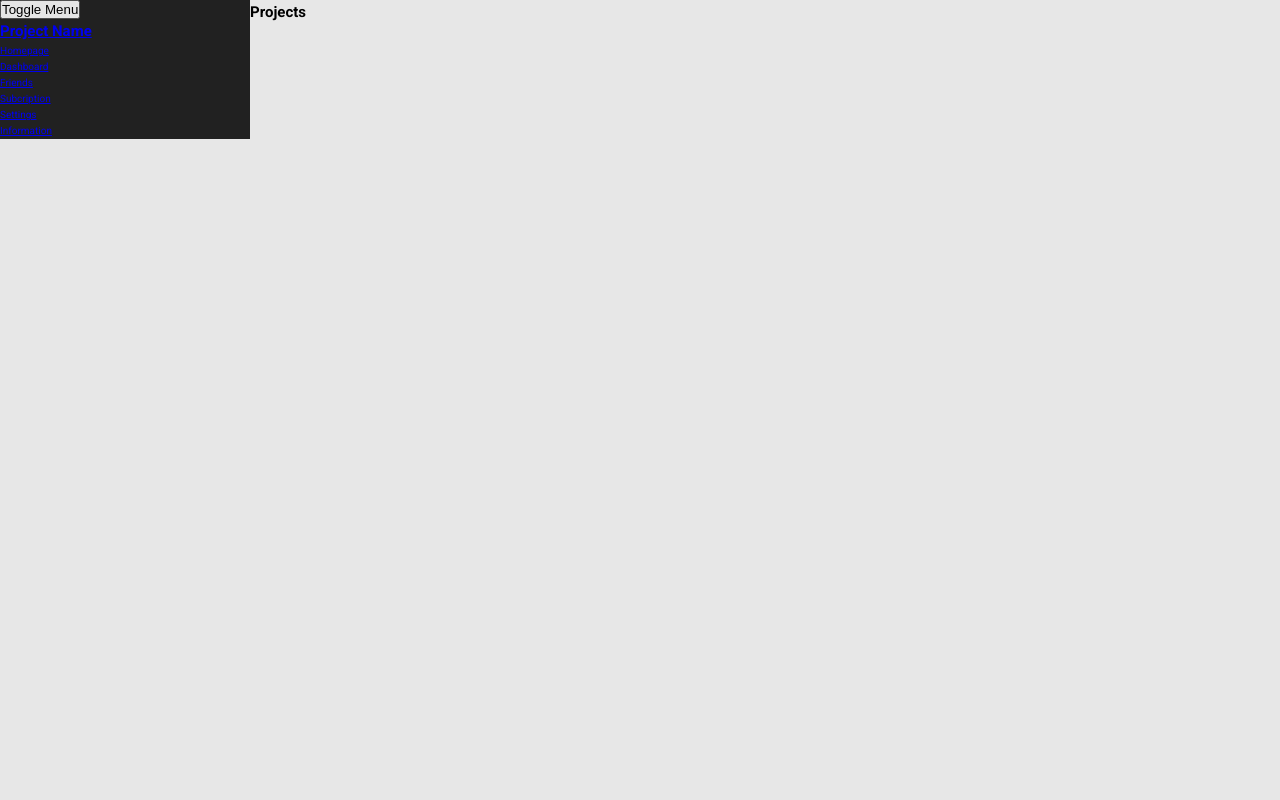
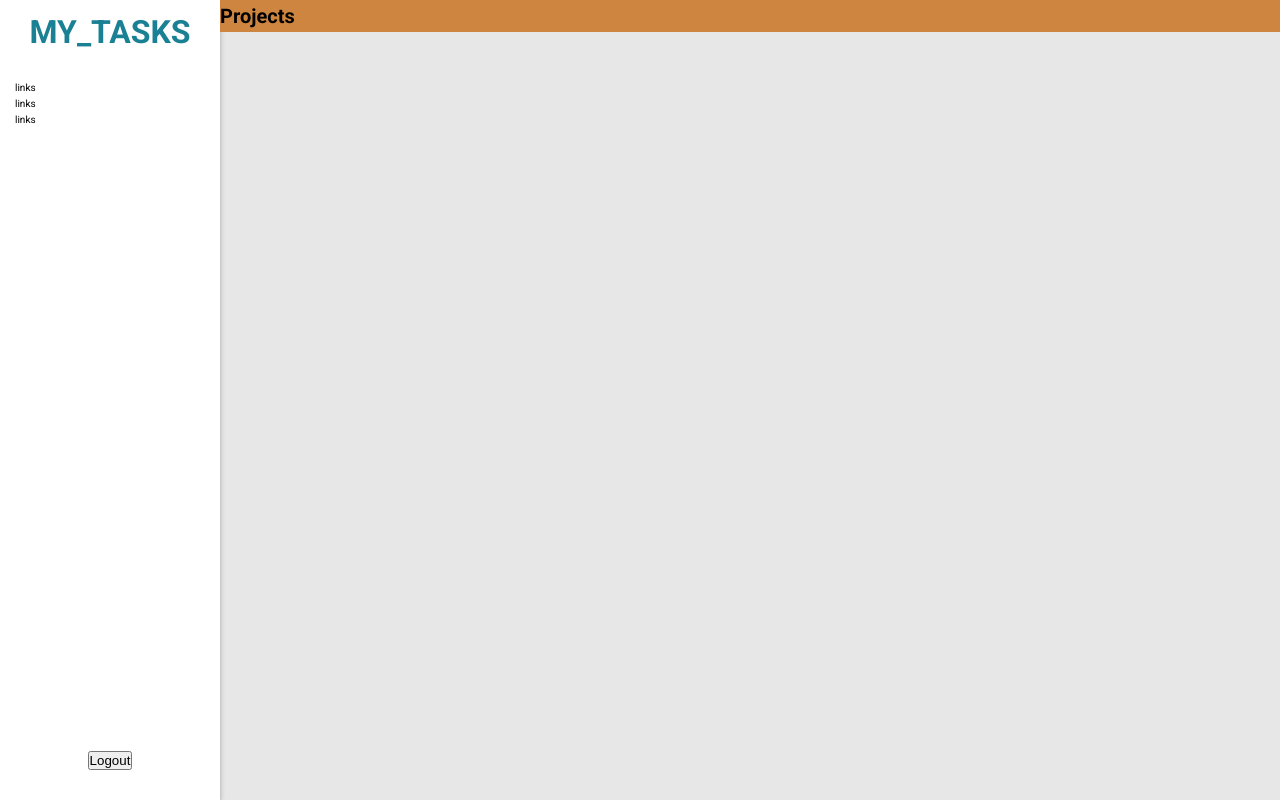
Before and after one commit to cristian-quintanilla/mytasks, a Next.js app: page /projects in a window 1280 px wide. Built offline with nearby package versions, Linux system fonts and the light colour scheme.

Commit message:
Responsive sidebar added

```diff
--- a/components/ui/Layout.tsx
+++ b/components/ui/Layout.tsx
@@ -1,44 +1,60 @@
-type LayoutProps = {
-	children: React.ReactNode
-}
+import { useState } from 'react';
 
-const Layout = ({ children }: LayoutProps) => {
+import { FaBars, FaTimes } from 'react-icons/fa';
+
+const Layout = () => {
+	const [ collapseShow, setCollapseShow ] = useState<string>('hidden');
+
 	return (
-		<div className='wrapper'>
-			<nav className='layout'>
-				<div className="custom-menu">
-					<button type="button" id="sidebarCollapse" className="btn btn-primary">
-	          <i className="fa fa-bars"></i>
-	          <span className="sr-only">Toggle Menu</span>
-	        </button>
-        </div>
-	  		<h1><a href="index.html" className="logo">Project Name</a></h1>
-        <ul className="list-unstyled components mb-5">
-          <li className="active">
-            <a href="#"><span className="fa fa-home mr-3"></span> Homepage</a>
-          </li>
-          <li>
-              <a href="#"><span className="fa fa-user mr-3"></span> Dashboard</a>
-          </li>
-          <li>
-            <a href="#"><span className="fa fa-sticky-note mr-3"></span> Friends</a>
-          </li>
-          <li>
-            <a href="#"><span className="fa fa-sticky-note mr-3"></span> Subcription</a>
-          </li>
-          <li>
-            <a href="#"><span className="fa fa-paper-plane mr-3"></span> Settings</a>
-          </li>
-          <li>
-            <a href="#"><span className="fa fa-paper-plane mr-3"></span> Information</a>
-          </li>
-        </ul>
+		<>
+			<nav className='sidebar'>
+				<div className='sidebar__menu'>
+					{/* Toggler */}
+					<div className='sidebar__menu-toggler'>
+						<button
+							onClick={ () => setCollapseShow('menu-responsive') }
+						>
+							<FaBars />
+						</button>
+					</div>
+
+					{/* Brand */}
+					<h1 className='sidebar__heading mb-sm'>
+						My_Tasks
+					</h1>
+
+					{/* Collapse:  */}
+					<div className={`sidebar__collapse ${ collapseShow }`}>
+						<div className='sidebar__collapse-head'>
+							<div className='sidebar__collapse-head--title'>
+								<h1 className='h3 mb-sm'>
+									My_Tasks
+								</h1>
+
+								<div className='sidebar__collapse-head--content'>
+								 <button onClick={ () => setCollapseShow('hidden') }>
+									 <FaTimes />
+								 </button>
+								</div>
+							</div>
+						</div>
+
+						{/* MENU */}
+						<div className='sidebar__collapse-menu'>
+							<nav className='sidebar__colapse-menu-items'>
+								<div>links</div>
+								<div>links</div>
+								<div>links</div>
+							</nav>
+
+							<div className='sidebar__collapse-menu-logout'>
+								<button>Logout</button>
+							</div>
+						</div>
+					</div>
+				</div>
 			</nav>
-
-			<section>
-				{ children }
-			</section>
-		</div>
+		</>
 	);
 }
 
--- a/pages/projects.tsx
+++ b/pages/projects.tsx
@@ -9,9 +9,11 @@ const ProjectsPage = () => {
 				<title>MyTasks - Projects</title>
 			</Head>
 
-			<Layout>
+			<Layout />
+
+			<div className='content'>
 				<h1>Projects</h1>
-			</Layout>
+			</div>
 		</>
 	);
 }
--- /dev/null
+++ b/styles/components/content.scss
@@ -0,0 +1,11 @@
+.content {
+	position: relative;
+	margin-left: 22rem;
+	background-color: peru;
+
+	z-index: 0;
+
+	@media only screen and (max-width: $bp-medium) {
+		margin-left: 0;
+	}
+}
--- a/styles/components/layout.scss
+++ /dev/null
@@ -1,84 +0,0 @@
-.wrapper {
-	display: flex;
-	align-items: stretch;
-	width: 100%;
-}
-
-.layout {
-	min-width: 250px;
-  max-width: 250px;
-  background: #212121;
-  color: #fff;
-  -webkit-transition: all 0.3s;
-  -o-transition: all 0.3s;
-  transition: all 0.3s;
-  position: relative; }
-  .sidebar .h6 {
-    color: #fff; }
-  .sidebar.active {
-    margin-left: -250px; }
-    .sidebar.active .custom-menu {
-      margin-right: -50px; }
-  .sidebar h1 {
-    margin-bottom: 20px;
-    font-weight: 700;
-    font-size: 20px; }
-    .sidebar h1 .logo {
-      color: #fff;
-      display: block;
-      padding: 10px 30px;
-      background: #2f89fc; }
-  .sidebar ul.components {
-    padding: 0; }
-  .sidebar ul li {
-    font-size: 16px; }
-    .sidebar ul li > ul {
-      margin-left: 10px; }
-      .sidebar ul li > ul li {
-        font-size: 14px; }
-    .sidebar ul li a {
-      padding: 15px 30px;
-      display: block;
-      color: rgba(255, 255, 255, 0.6);
-      border-bottom: 1px solid rgba(255, 255, 255, 0.1); }
-      .sidebar ul li a:hover {
-        color: #fff;
-        background: #2f89fc;
-        border-bottom: 1px solid #2f89fc; }
-    .sidebar ul li.active > a {
-      background: transparent;
-      color: #fff; }
-      .sidebar ul li.active > a:hover {
-        background: #2f89fc;
-        border-bottom: 1px solid #2f89fc; }
-  @media (max-width: 991.98px) {
-    .sidebar {
-      margin-left: -250px; }
-      .sidebar.active {
-        margin-left: 0; }
-      .sidebar .custom-menu {
-        margin-right: -60px !important;
-        top: 10px !important; } }
-  .sidebar .custom-menu {
-    display: inline-block;
-    position: absolute;
-    top: 10px;
-    right: 0;
-    margin-right: -50px;
-    -webkit-transition: 0.3s;
-    -o-transition: 0.3s;
-    transition: 0.3s; }
-    @media (prefers-reduced-motion: reduce) {
-      .sidebar .custom-menu {
-        -webkit-transition: none;
-        -o-transition: none;
-        transition: none; } }
-    .sidebar .custom-menu .btn.btn-primary {
-      background: transparent;
-      border-color: transparent; }
-      .sidebar .custom-menu .btn.btn-primary i {
-        color: black;
-        font-size: 24px; }
-      .sidebar .custom-menu .btn.btn-primary:hover, .sidebar .custom-menu .btn.btn-primary:focus {
-        background: transparent !important;
-        border-color: transparent !important; }
--- /dev/null
+++ b/styles/components/sidebar.scss
@@ -0,0 +1,152 @@
+.sidebar {
+	display: flex;
+	flex-wrap: wrap;
+	justify-content: space-between;
+
+	position: relative;
+	padding: 2rem 0;
+	background-color: #ffffff;
+	box-shadow: 0 1.5px 5px rgba(0, 0, 0, 0.3);
+
+	@media (min-width: $bp-medium) {
+		display: block;
+		overflow-y: auto;
+		overflow: hidden;
+
+		position: fixed;
+		bottom: 0;
+		left: 0;
+		top: 0;
+		width: 22rem;
+	}
+
+	&__menu {
+		display: flex;
+		align-items: center;
+		flex-wrap: wrap;
+		justify-content: space-between;
+
+		padding: 0 1.5rem;
+		width: 100%;
+
+		@media (min-width: $bp-medium) {
+			flex-direction: column;
+			flex-wrap: nowrap;
+			align-items: stretch;
+			min-height: 100%;
+		}
+
+		&-toggler {
+			margin-left: 1rem;
+
+			@media (min-width: $bp-medium) {
+				display: none;
+			}
+		}
+	}
+
+	&__heading {
+		display: none;
+		color: lighten($color: $color-primary, $amount: 25);
+		font-size: 2rem;
+		line-height: 1.5rem;
+		font-weight: 600;
+		text-transform: uppercase;
+
+		@media (min-width: $bp-medium) {
+			display: block;
+			font-size: 3.2rem;
+			line-height: 2.5rem;
+			text-align: center;
+		}
+	}
+
+	&__collapse {
+		flex: 1 1 0%;
+		align-items: center;
+
+		position: absolute;
+		left: 0;
+		right: 0;
+		top: 0;
+		overflow-x: hidden;
+		overflow-y: auto;
+		height: auto;
+		z-index: 10;
+
+		@media (min-width: $bp-medium) {
+			display: flex !important;
+			flex-direction: column;
+			align-items: stretch;
+
+			position: relative;
+			opacity: 1;
+		}
+
+		&-head {
+			display: block;
+			padding-bottom: 1rem;
+
+			@media (min-width: $bp-medium) {
+				display: none;
+				min-width: 100%;
+			}
+
+			&--title {
+				display: flex;
+				flex-wrap: wrap;
+				text-transform: uppercase;
+				width: 50%;
+			}
+
+			&--content {
+				display: flex;
+				justify-content: flex-end;
+				width: 50%;
+			}
+		}
+
+		&-menu {
+			display: flex;
+			flex-direction: column;
+			flex: 1 1 0%;
+			justify-content: space-between;
+
+			@media (min-width: $bp-medium) {
+				margin-top: 1.5rem;
+			}
+		}
+
+		&-menu-items {
+			display: flex;
+			flex-direction: column;
+
+			// list-style-type: none;
+			margin-top: 1rem;
+
+			@media (min-width: $bp-medium) {
+				margin-top: 1rem;
+				flex-direction: column;
+				min-width: 100%;
+			}
+		}
+
+		&-menu-logout {
+			padding: 1rem;
+			align-self: center;
+		}
+	}
+}
+
+.hidden {
+	display: none;
+}
+
+.menu-responsive {
+	padding-left: 0.5rem;
+	padding-right: 0.5rem;
+	padding-top: 0.75rem;
+	padding-bottom: 0.75rem;
+	background-color: #ffffff;
+	border-radius: 0.25rem;
+}
--- a/styles/index.scss
+++ b/styles/index.scss
@@ -6,4 +6,5 @@
 
 //* Components
 @import './components/auth';
-@import './components/layout';
+@import './components/sidebar';
+@import './components/content';
```
